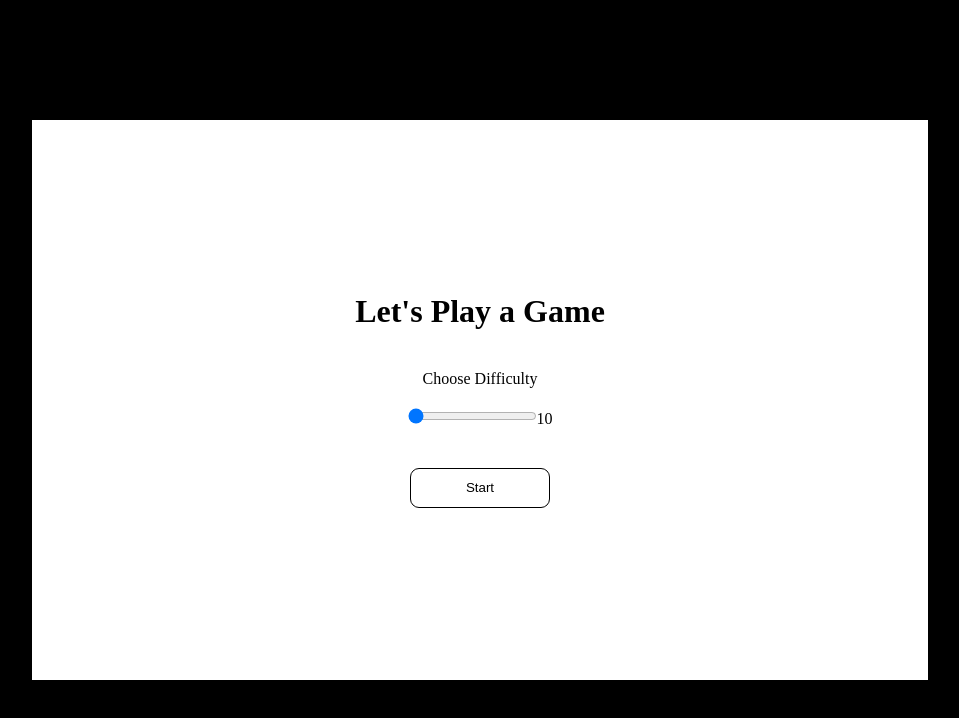
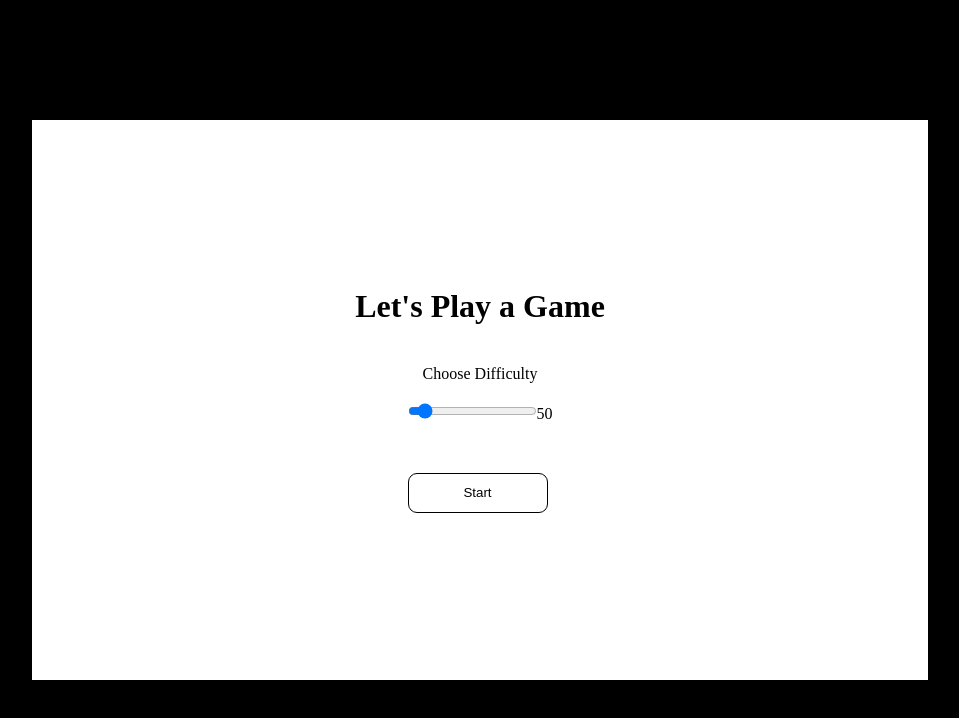
Before and after one commit to mahan-sepehri/missing-object, a React (Create React App) app: page / in a window 1280 px wide. Shown: the top 718 px of the page, without its empty margins (160-1119 px from the left). Built offline with nearby package versions, Linux system fonts and the light colour scheme.

Commit message:
added Loading Spinner

```diff
--- a/src/App.js
+++ b/src/App.js
@@ -1,21 +1,18 @@
-import React, { useState, useContext } from "react";
+import React, { useContext } from "react";
 
 import "./App.css";
 import ObjectContainer from "./components/ObjectContainer";
 import ShowResultContext from "./context/showResult";
 import ResultModal from "./components/ResultModal";
-import StartModal from "./components/StartModal";
 
 const App = () => {
   const { showResult } = useContext(ShowResultContext);
-  const [gameIsStarted, setGameIsStarted] = useState(false);
 
   return (
     <>
-      {!gameIsStarted && <StartModal setGameIsStarted={setGameIsStarted} />}
       {showResult && <ResultModal />}
 
-      {gameIsStarted && !showResult ? <ObjectContainer /> : null}
+      {!showResult ? <ObjectContainer /> : null}
     </>
   );
 };
--- a/src/components/InputSlider.css
+++ b/src/components/InputSlider.css
@@ -0,0 +1,6 @@
+.input-slider-container {
+  display: flex;
+  flex-direction: column;
+  justify-content: center;
+  gap: 50px;
+}
--- a/src/components/InputSlider.js
+++ b/src/components/InputSlider.js
@@ -1,25 +1,48 @@
-import React, { useContext } from "react";
+import React, { useContext, useState } from "react";
 import DifficultyContext from "../context/difficultyContext";
+import Spinner from "./Spinner";
+import "./InputSlider.css";
 
-const InputSlider = () => {
-  const { difficulty, setDifficulty } = useContext(DifficultyContext);
-  const difficultyChangeHandler = (e) => {
-    console.log(e.target.value);
-    setDifficulty(e.target.value);
+const InputSlider = (props) => {
+  const { setDifficulty } = useContext(DifficultyContext);
+  const [difficultySliderValue, setDifficultySliderValue] = useState(50);
+  const [isLoading, setIsLoading] = useState(false);
+  const difficultyChangeHandler = () => {
+    setDifficulty(difficultySliderValue);
+    setIsLoading(true);
+    setTimeout(() => {
+      props.setGameIsStarted(true);
+    }, 500);
   };
   return (
+    <div className="input-slider-container">
       <div>
         <input
           type="range"
           id="difficulty"
           name="difficulty"
           min="10"
-        max="200"
-        value={difficulty}
+          max="500"
           step="1"
-        onChange={difficultyChangeHandler}
+          value={difficultySliderValue}
+          onChange={(e) => {
+            setDifficultySliderValue(e.target.value);
+          }}
         />
-      <label htmlFor="difficulty">{difficulty}</label>
+        <label htmlFor="difficulty">{difficultySliderValue}</label>
+      </div>
+      <div>
+        <button className="play-again-button" onClick={difficultyChangeHandler}>
+          {isLoading ? (
+            <div>
+              <span style={{ marginRight: "5px" }}>Loading...</span>
+              <Spinner />
+            </div>
+          ) : (
+            "Start"
+          )}
+        </button>
+      </div>
     </div>
   );
 };
--- a/src/components/ObjectContainer.js
+++ b/src/components/ObjectContainer.js
@@ -1,15 +1,16 @@
-import React, { useContext } from "react";
+import React, { useContext, useState } from "react";
 import Person from "./person";
 import Winner from "./Winner";
 import DifficultyContext from "../context/difficultyContext";
+import StartModal from "./StartModal";
 import "./ObjectContainer.css";
 
 const ObjectContainer = () => {
   const { difficulty } = useContext(DifficultyContext);
-  const missingObjectNumber = difficulty;
+  const [gameIsStarted, setGameIsStarted] = useState(false);
 
   const missingObjectArr = [];
-  const winnerNumber = Math.floor(Math.random() * missingObjectNumber);
+  const winnerNumber = Math.floor(Math.random() * difficulty);
   const randomize = () => {
     const randomPosition = Math.random() * 80 + 10;
     return randomPosition;
@@ -21,7 +22,8 @@ const ObjectContainer = () => {
     return randomRgb;
   };
 
-  for (let i = 0; i < missingObjectNumber; i++) {
+  const createMissingArr = () => {
+    for (let i = 0; i < difficulty; i++) {
       missingObjectArr.push(
         <Person
           key={i}
@@ -37,19 +39,30 @@ const ObjectContainer = () => {
         />
       );
     }
+  };
+  createMissingArr();
 
   const winnerPantsColor = missingObjectArr[winnerNumber].props.pantsColor;
   const winnerShirtColor = missingObjectArr[winnerNumber].props.shirtColor;
 
   return (
     <>
+      {!gameIsStarted ? (
+        <StartModal setGameIsStarted={setGameIsStarted} />
+      ) : (
+        <>
           <div className="missing-box">
             <div className="missing-container">{missingObjectArr}</div>
           </div>
           <div className="winner-container">
             <h2>Find This:</h2>
-        <Winner pantsColor={winnerPantsColor} shirtColor={winnerShirtColor} />
+            <Winner
+              pantsColor={winnerPantsColor}
+              shirtColor={winnerShirtColor}
+            />
           </div>
+        </>
+      )}
     </>
   );
 };
--- /dev/null
+++ b/src/components/Spinner.css
@@ -0,0 +1,25 @@
+.lds-dual-ring {
+  display: inline-block;
+  width: 8px;
+  height: 8px;
+}
+.lds-dual-ring:after {
+  content: " ";
+  display: block;
+  width: 12px;
+  height: 12px;
+  margin-top: -3px;
+
+  border-radius: 50%;
+  border: 3px solid rgb(86, 224, 7);
+  border-color: rgb(110, 110, 110) transparent rgb(110, 110, 110) transparent;
+  animation: lds-dual-ring 1.2s linear infinite;
+}
+@keyframes lds-dual-ring {
+  0% {
+    transform: rotate(0deg);
+  }
+  100% {
+    transform: rotate(360deg);
+  }
+}
--- /dev/null
+++ b/src/components/Spinner.js
@@ -0,0 +1,12 @@
+import React from "react";
+import "./Spinner.css";
+
+const Spinner = () => {
+  return (
+    <>
+      <div className="lds-dual-ring"></div>
+    </>
+  );
+};
+
+export default Spinner;
--- a/src/components/StartModal.js
+++ b/src/components/StartModal.js
@@ -13,17 +13,9 @@ const StartModal = (props) => {
           <p style={{ marginBottom: "20px", textAlign: "center" }}>
             Choose Difficulty
           </p>
-          <InputSlider />
+          <InputSlider setGameIsStarted={props.setGameIsStarted} />
         </div>
-        <button
-          className="play-again-button"
-          onClick={() => {
-            // setIsLoading(false);
-            props.setGameIsStarted(true);
-          }}
-        >
-          Start
-        </button>
+
         {/* {isLoading && <p>Loading...</p>} */}
       </div>
     </div>
```
Lines whose indentation alone changed are shown as unchanged.
